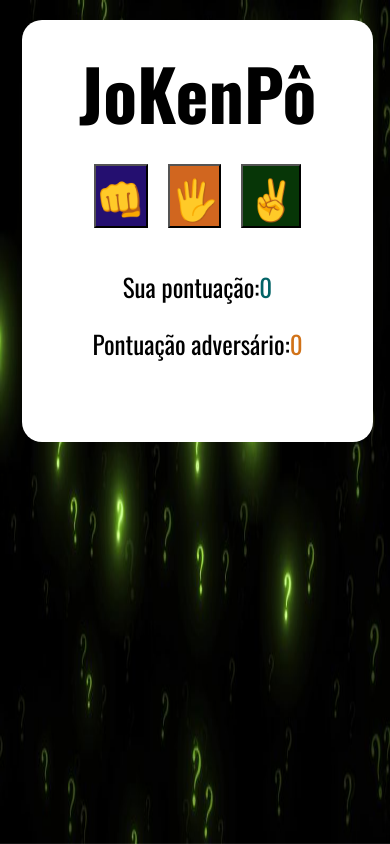
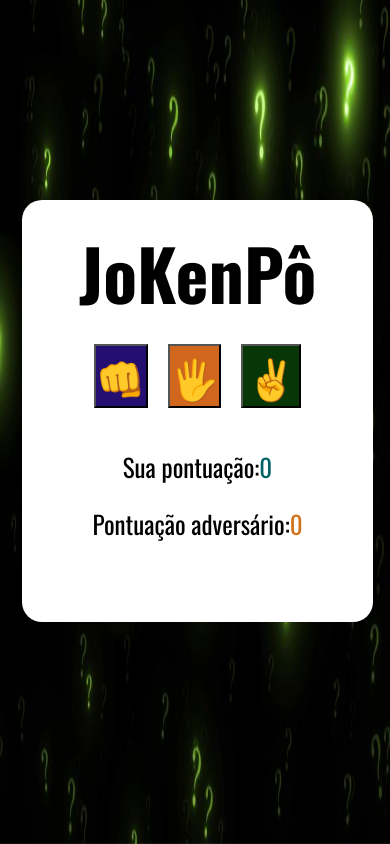
Before and after one commit to Edvaldo-jb-Junior/Dev-jokenp-, a plain HTML site: page index.html in a window 390 px wide. Drawn offline with nearby package versions, Linux system fonts and the light colour scheme.

Commit message:
atualização-responsivo

```diff
--- a/styles.css
+++ b/styles.css
@@ -108,24 +108,31 @@ p{
         height: 100vh;
     }
     section{
-        width: 40vw;
-        height: 40vh;
-        margin: 100px 0 0 -400px;
+        width: 50vw;
+        height: 50vh;
+        margin: 150px 0 0 -440px;
     }
 
 }
+
 @media(max-width: 920px){
     section{
         width: 90vw;
         height: 35vh;
-        margin: 30px 0 0 -650px;
+        margin: 250px 0 0 -650px;
     }
     .background-logo{
         width: 100vw;
         height: 100vh;
     }
+}
 
+@media(max-width: 770px){
+    section{
+        height: 50vh;
+    }
 }
+
 @media(max-width: 550px){
     .background-logo{
         width: 100vw;
@@ -134,7 +141,7 @@ p{
 
     section{
         height: 50vh;
-        margin: 20px 0 0 -670px;
+        margin: 150px 0 0 -670px;
     }
     h1{
         font-size: 50px;
@@ -153,14 +160,16 @@ p{
         font-size: 25px;
     }
 }
+
 @media(max-width: 440px){
     section{
-        margin-left: -678px;
+        margin: 200px 0 0 -678px;
     }
     h1{
         font-size: 70px;
     }
 }
+
 @media(max-width: 380px){
     h1{
         font-size: 50px;
```
Also changed, not shown: assets/hunter.jpg (deleted), assets/papel.jpg (deleted), assets/pedra.jpg (deleted), assets/tesoura.jpg (deleted).
